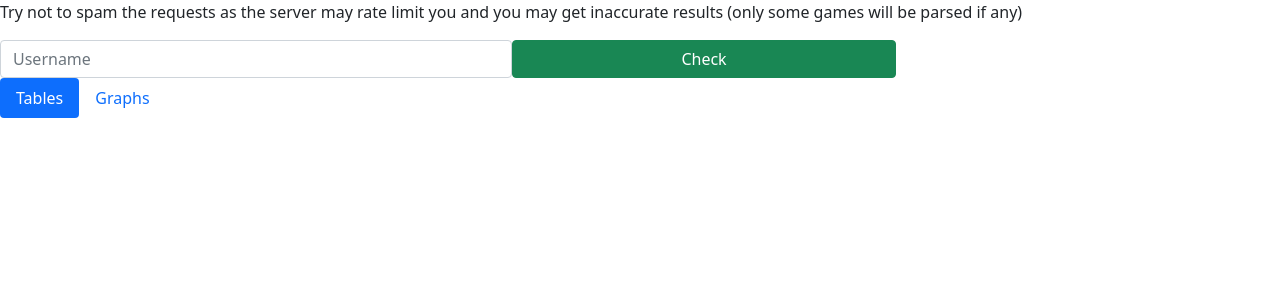
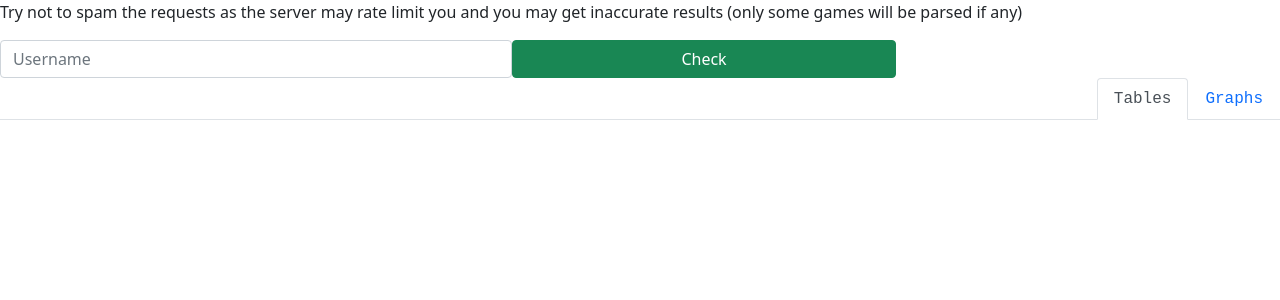
Before and after one commit to o-k-a-y/WonByCheckmate, an Angular app in the folder SusChessPlayers/: page / in a window 1280 px wide. Shown: the top 300 px of the page. Built offline with nearby package versions, Linux system fonts and the light colour scheme; what ng2-charts would draw is missing.

Commit message:
Made use of the nav tabs to switch between tables and pie charts

```diff
--- a/SusChessPlayers/src/app/app.component.html
+++ b/SusChessPlayers/src/app/app.component.html
@@ -6,28 +6,34 @@
 <app-user-form (onSubmitForm)="fetchPlayerStats($event)"></app-user-form>
 
 
+<p class="httpError" *ngIf="httpError">
+  Some http request failed (probably rate limited)
+</p>
 
-<ul class="nav nav-pills">
+<ul class="nav nav-tabs justify-content-end">
   <li class="nav-item">
-    <a class="nav-link active" href="#">Tables</a>
+    <a class="nav-link active"
+      [class.disabled]="displayTables"
+      [class.active]="displayTables"
+      (click)="toggleCharts()"
+    >Tables</a>
   </li>
   <li class="nav-item">
-    <a class="nav-link" href="#">Graphs</a>
+    <a class="nav-link"
+      [class.disabled]="!displayTables"
+      [class.active]="!displayTables"
+      (click)="toggleCharts()"
+    >Graphs</a>
   </li>
 </ul>
 
-<p *ngIf="httpError">
-  Some http request failed (probably rate limited)
-</p>
 
 
 <!-- TODO: Refactor to another component -->
 <ng-container *ngIf="doneParsing && stats!=null">
   <!-- TODO: show whichever one depending on which nav item is clicked -->
-  <app-pie-charts [data]="stats.stats"></app-pie-charts>
-  <app-tables [data]="stats.stats"></app-tables>
-
-
+  <app-tables *ngIf="displayTables" [data]="stats.stats"></app-tables>
+  <app-pie-charts *ngIf="!displayTables" [data]="stats.stats"></app-pie-charts>
 </ng-container>
 
 
--- a/SusChessPlayers/src/app/app.component.scss
+++ b/SusChessPlayers/src/app/app.component.scss
@@ -0,0 +1,23 @@
+.httpError {
+    color: red;
+}
+
+a:hover {
+    background-color: yellow;
+}
+
+li a {
+    font-family: 'Courier New', Courier, monospace;
+}
+
+.justify-content-end a:not(.active) {
+    cursor: pointer;
+}
+
+ul.justify-content-end > li a.active {
+    // background-color: blue;
+}
+
+ul.justify-content-end > li a:not(.active) {
+    // background-color: cyan;
+}
--- a/SusChessPlayers/src/app/app.component.ts
+++ b/SusChessPlayers/src/app/app.component.ts
@@ -14,6 +14,7 @@ export class AppComponent {
   stats: JSON;
   configurations;
 
+  displayTables: boolean = true;
 
   constructor(public playerStatsService: PlayerStatsService) {
 
@@ -42,4 +43,8 @@ export class AppComponent {
     );
   }
 
+  toggleCharts() {
+    this.displayTables = !this.displayTables;
+  }
+
 }
--- a/SusChessPlayers/src/app/pie-charts/wld-pie-charts/pie-chart/pie-chart.component.ts
+++ b/SusChessPlayers/src/app/pie-charts/wld-pie-charts/pie-chart/pie-chart.component.ts
@@ -18,17 +18,20 @@ export class PieChartComponent implements OnInit, AfterViewInit {
   colors: string[];
 
   ngOnInit(): void {
+    // let num = this.labels.length;
+    // while (num != 0) {
+    //   this.labels[num-1] = 'test';
+    //   num--;
+    // }
+    // this.labels.forEach(x => x = "test");
     this.colors = this.generateColors(this.labels.length);
-
-    console.log('please look here');
-    console.log(this.extractResults(this.data).length);
   }
 
   @ViewChild('myChart') myChart: ElementRef;
 
   ngAfterViewInit(): void {
     this.canvas = this.myChart.nativeElement;
-    var ctx = this.canvas.getContext('2d');
+    let ctx = this.canvas.getContext('2d');
 
     // The actual chart
     new Chart(ctx, {
@@ -54,11 +57,6 @@ export class PieChartComponent implements OnInit, AfterViewInit {
           },
           legend: {
             position: 'left',
-            fullSize: true
-            // fullSize: false
-            // labels: {
-            //   padding: 5
-            // }
           },
         }
       }
```
